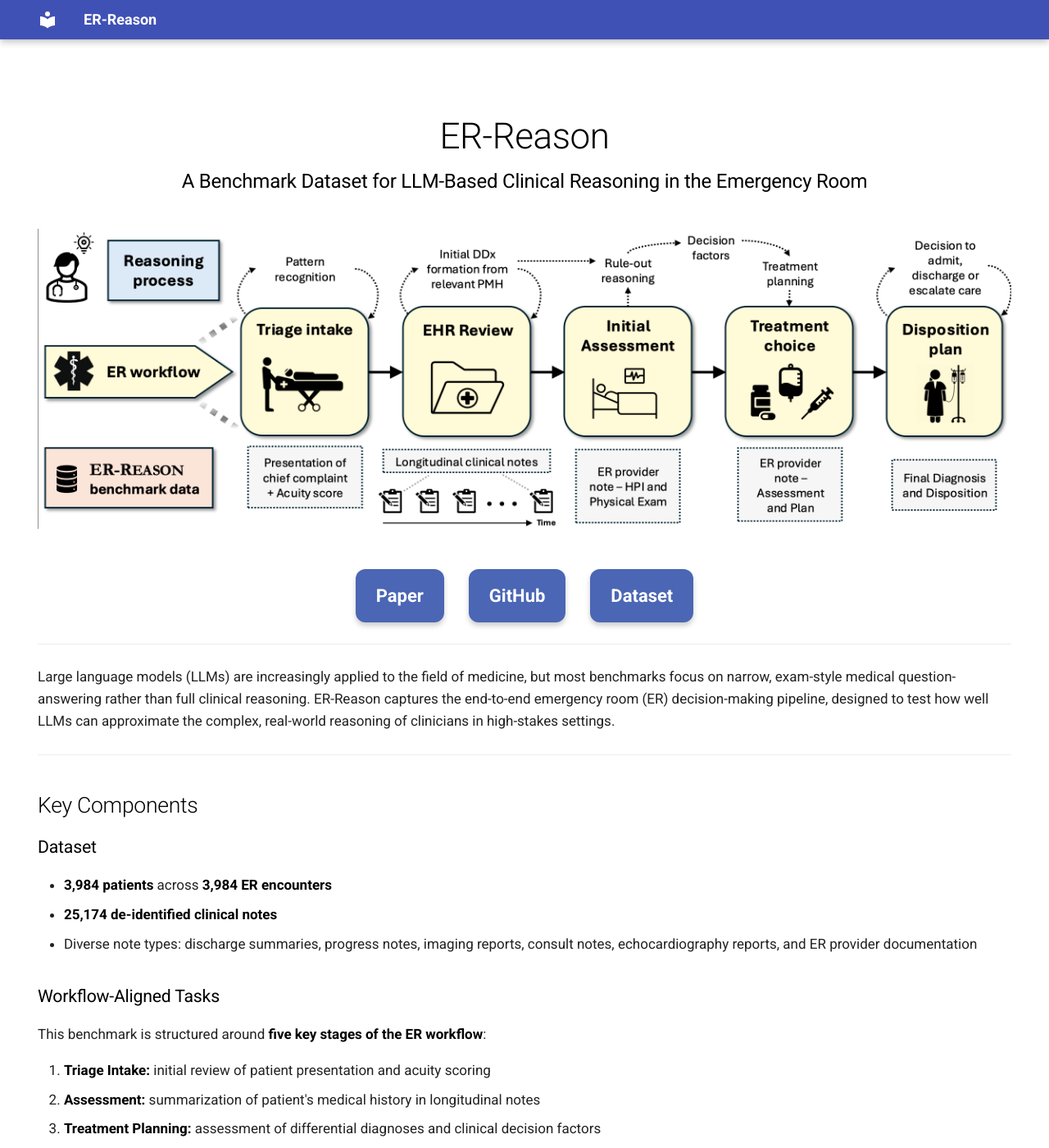
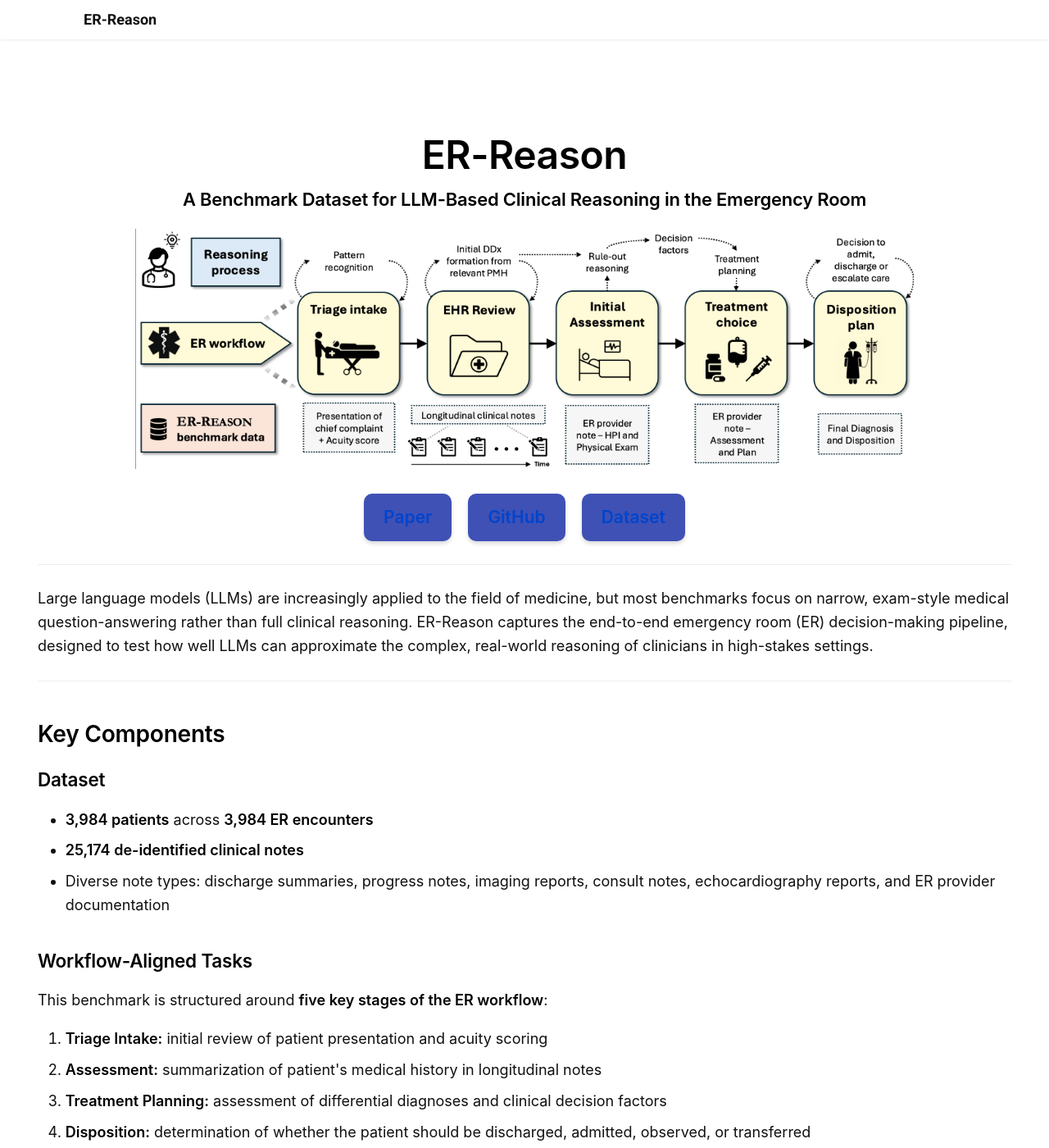
Before and after one commit to AlaaLab/ER-Reason, an MkDocs documentation site: the page built from docs/index.md, in a window 1280 px wide and 1400 px high. Shown: the whole window at 82% size. Built offline with MkDocs 1.6.1 and Material for MkDocs 9.7.7, drawn with Linux system fonts in a browser that asks for light colours.

Commit message:
Update extra.css

```diff
--- a/docs/stylesheets/extra.css
+++ b/docs/stylesheets/extra.css
@@ -1,56 +1,17 @@
-/* Main body text font size */
+/* ============================================
+   ER-REASON — Clean Academic Style Theme
+   Based on Material for MkDocs
+============================================ */
+
+/* --------- Typography --------- */
 .md-typeset {
-  font-size: 0.85rem !important;
+  font-size: 0.9rem !important;
+  font-family: "Inter", "Helvetica Neue", Arial, sans-serif !important;
+  line-height: 1.6 !important;
+  color: #111 !important;
 }
 
-/* Styles for the individual boxes */
-.box-container {
-  display: flex !important;
-  justify-content: center !important;
-  gap: 30px !important;
-  margin-top: 40px !important;
-}
-
-.box {
-  display: flex !important;
-  justify-content: center !important;
-  align-items: center !important;
-  background-color: #4b66b4 !important; /* purple box */
-  color: #ffffff !important;           /* white text inside */
-  padding: 15px 25px !important;
-  font-size: 1.1rem !important;
-  font-weight: bold !important;
-  text-decoration: none !important;
-  border-radius: 12px !important;
-  box-shadow: 0 4px 6px rgba(0, 0, 0, 0.2) !important;
-  transition: transform 0.3s ease, box-shadow 0.3s ease;
-}
-
-.box:hover {
-  transform: translateY(-2px) !important;
-  box-shadow: 0 6px 8px rgba(0, 0, 0, 0.25) !important;
-}
-
-/* Center the hero title block */
-.hero-title {
-  text-align: center;
-  margin: 2rem 0;
-}
-
-.hero-title h1 {
-  font-size: 2.2rem;
-  margin-bottom: 0.5rem;
-}
-
-.hero-title h2 {
-  font-size: 1.2rem;
-  font-weight: normal;
-  color: #333;
-  margin-top: 0;
-}
-
-
-/* All headings in black */
+/* Headings */
 .md-typeset h1,
 .md-typeset h2,
 .md-typeset h3,
@@ -58,13 +19,107 @@
 .md-typeset h5,
 .md-typeset h6,
 .md-typeset strong {
-  color: #000000 !important;
+  color: #000 !important;
+  font-weight: 600 !important;
 }
 
-/* Remove hyperlink from site name */
+/* --------- Hero Section --------- */
+.hero-title {
+  text-align: center;
+  margin: 1.5rem 0 1rem 0;
+}
+
+.hero-title h1 {
+  font-size: 2.4rem;
+  font-weight: 700;
+  margin-bottom: 0.4rem;
+}
+
+.hero-title h2 {
+  font-size: 1.1rem;
+  font-weight: 400;
+  color: #444;
+  margin-top: 0;
+}
+
+/* Hero image sizing */
+.md-content img {
+  max-width: 80%;
+  height: auto;
+  display: block;
+  margin: 0 auto 1rem auto;
+}
+
+/* --------- Link Boxes --------- */
+.box-container {
+  display: flex !important;
+  justify-content: center !important;
+  flex-wrap: wrap !important;
+  gap: 20px !important;
+  margin-top: 30px !important;
+}
+
+.box {
+  display: flex !important;
+  justify-content: center !important;
+  align-items: center !important;
+  background-color: #3f51b5 !important; /* soft indigo */
+  color: #ffffff !important;
+  padding: 12px 24px !important;
+  font-size: 1.05rem !important;
+  font-weight: 600 !important;
+  text-decoration: none !important;
+  border-radius: 10px !important;
+  box-shadow: 0 3px 5px rgba(0, 0, 0, 0.15) !important;
+  transition: all 0.25s ease;
+}
+
+.box:hover {
+  background-color: #5c6bc0 !important;
+  transform: translateY(-2px);
+  box-shadow: 0 6px 10px rgba(0, 0, 0, 0.25);
+}
+
+/* --------- Header Bar (White) --------- */
+.md-header {
+  background-color: #ffffff !important;
+  box-shadow: 0 1px 3px rgba(0, 0, 0, 0.08) !important;
+}
+
+/* Header title */
+.md-header__title {
+  color: #111 !important;
+}
+
+/* Remove hyperlink effect from site name */
 .md-header__button.md-logo + .md-header__title,
 .md-header__title {
   text-decoration: none !important;
   pointer-events: none !important;
   cursor: default !important;
 }
+
+/* --------- Navigation Links --------- */
+.md-tabs__link,
+.md-nav__link {
+  color: #333 !important;
+}
+.md-tabs__link--active,
+.md-nav__link--active {
+  color: #000 !important;
+  font-weight: 600 !important;
+}
+
+/* --------- Body Links --------- */
+.md-typeset a {
+  color: #0044cc !important;
+  text-decoration: none;
+}
+.md-typeset a:hover {
+  text-decoration: underline;
+}
+
+/* --------- Layout Spacing --------- */
+.md-content {
+  padding-top: 1.5rem !important;
+}
```
